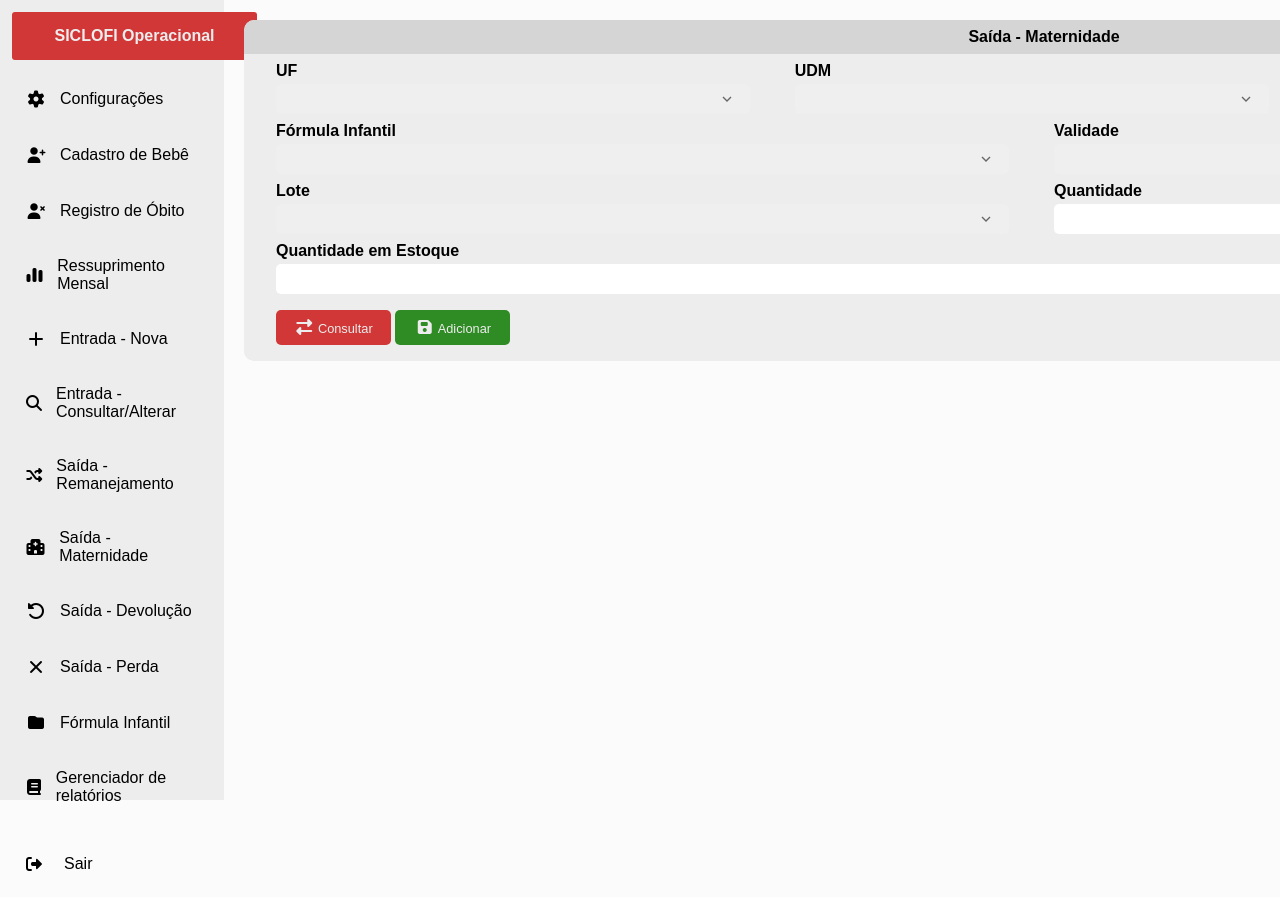
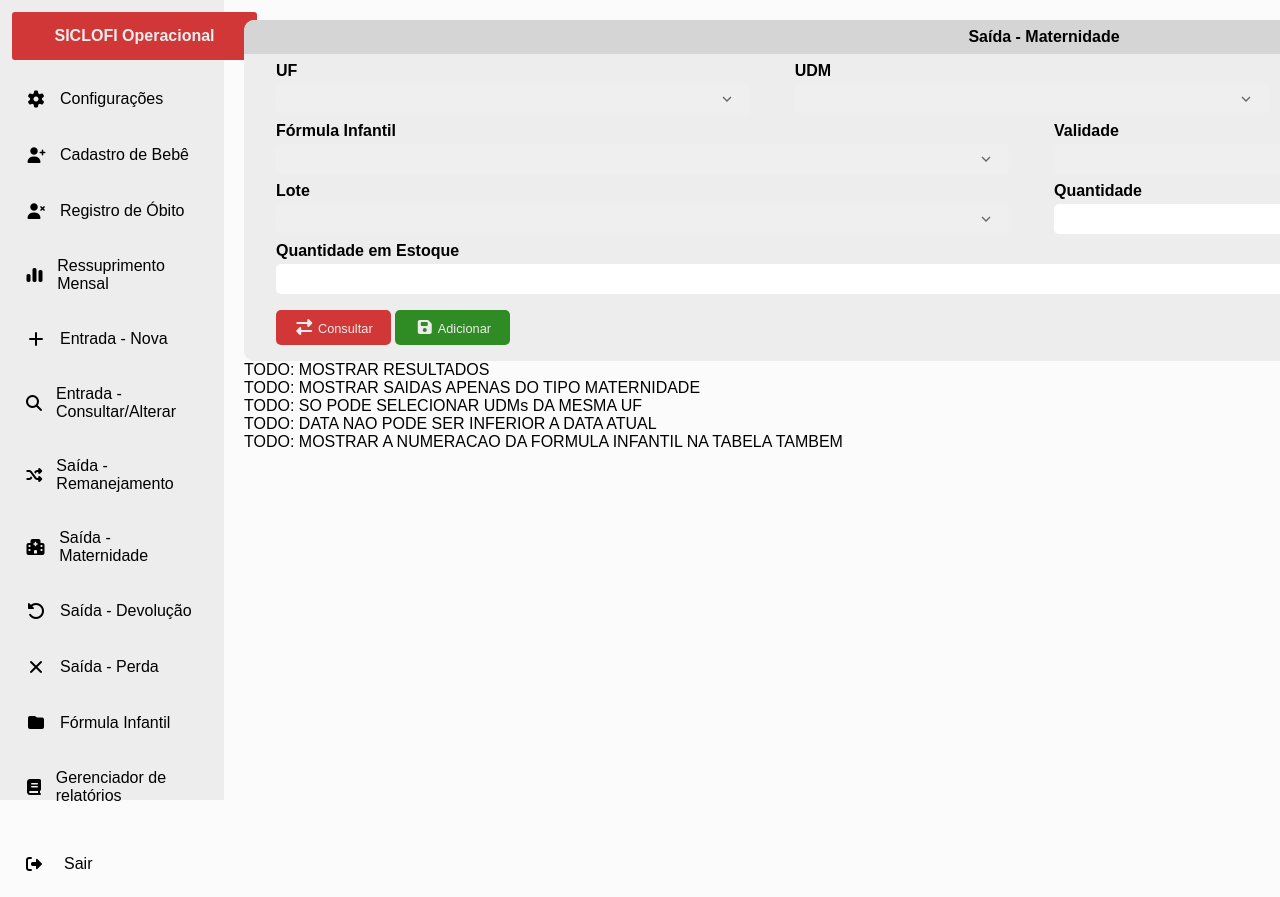
Before and after one commit to theguutti/siclofi, a PHP site: page /siclofi/pages/saidaMaternidade.php in a window 1280 px wide; the page is wider, and only the part inside the window is pictured. Run offline with PHP 8.4, Linux system fonts and the light colour scheme; the visitor is signed in with stand-in values (Sample User, id 1); tables that the repository leaves empty or names only in its code hold one stand-in row (values such as "Sample post"); lists and menus that the app fills with data are empty; some libraries are stand-ins or nearby versions.

Commit message:
Update saidaMaternidade.php

```diff
--- a/pages/saidaMaternidade.php
+++ b/pages/saidaMaternidade.php
@@ -322,12 +322,15 @@ try {
                             </tbody>
                         </table>
                     </div>
-
                 </div>
-
             </div>
 
         </div>
+        TODO: MOSTRAR RESULTADOS<br>
+        TODO: MOSTRAR SAIDAS APENAS DO TIPO MATERNIDADE<br>
+        TODO: SO PODE SELECIONAR UDMs DA MESMA UF<br>
+        TODO: DATA NAO PODE SER INFERIOR A DATA ATUAL<br>
+        TODO: MOSTRAR A NUMERACAO DA FORMULA INFANTIL NA TABELA TAMBEM
     </main>
 
     <script src="../js/forms.js"></script>
```
